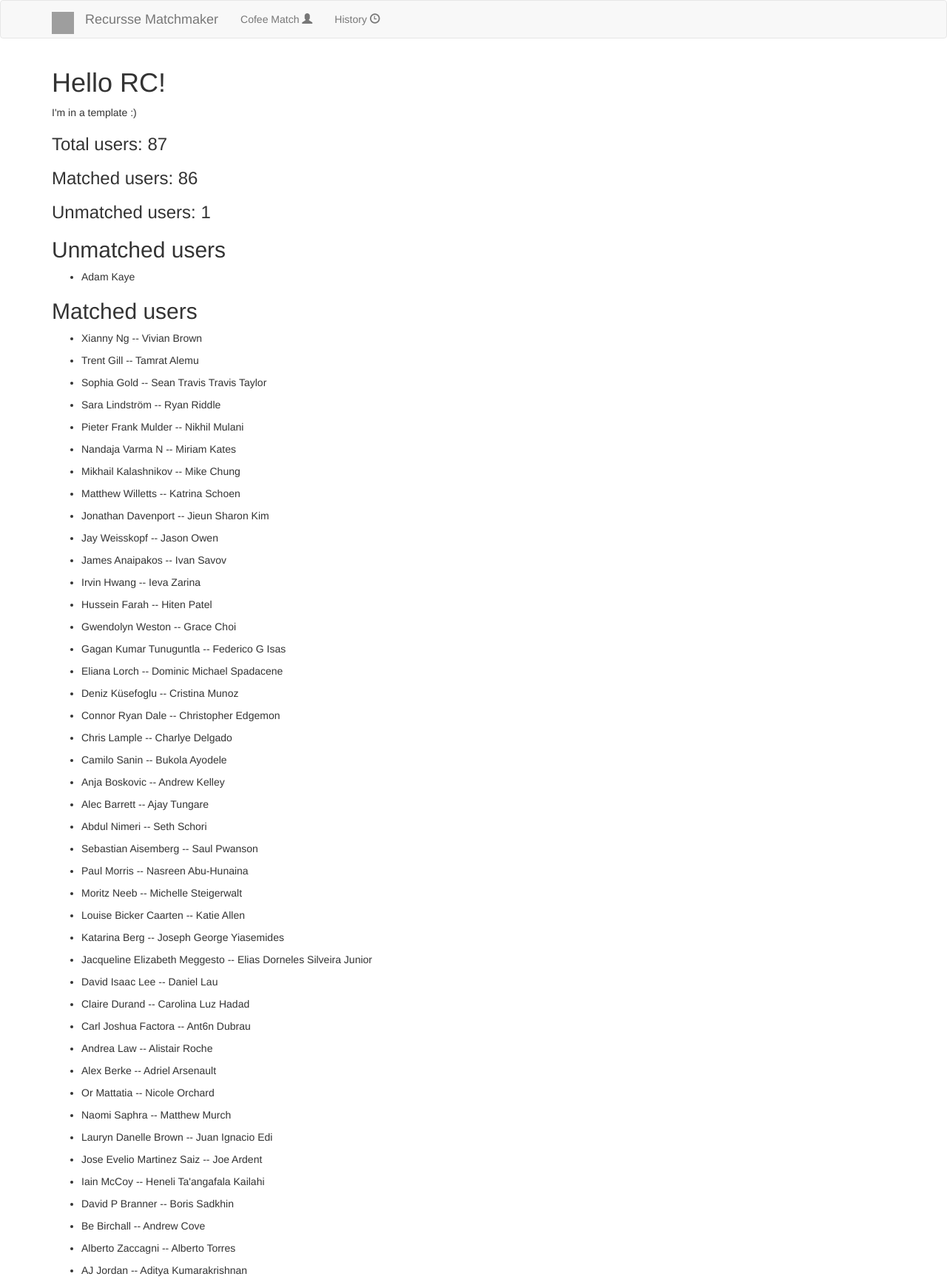
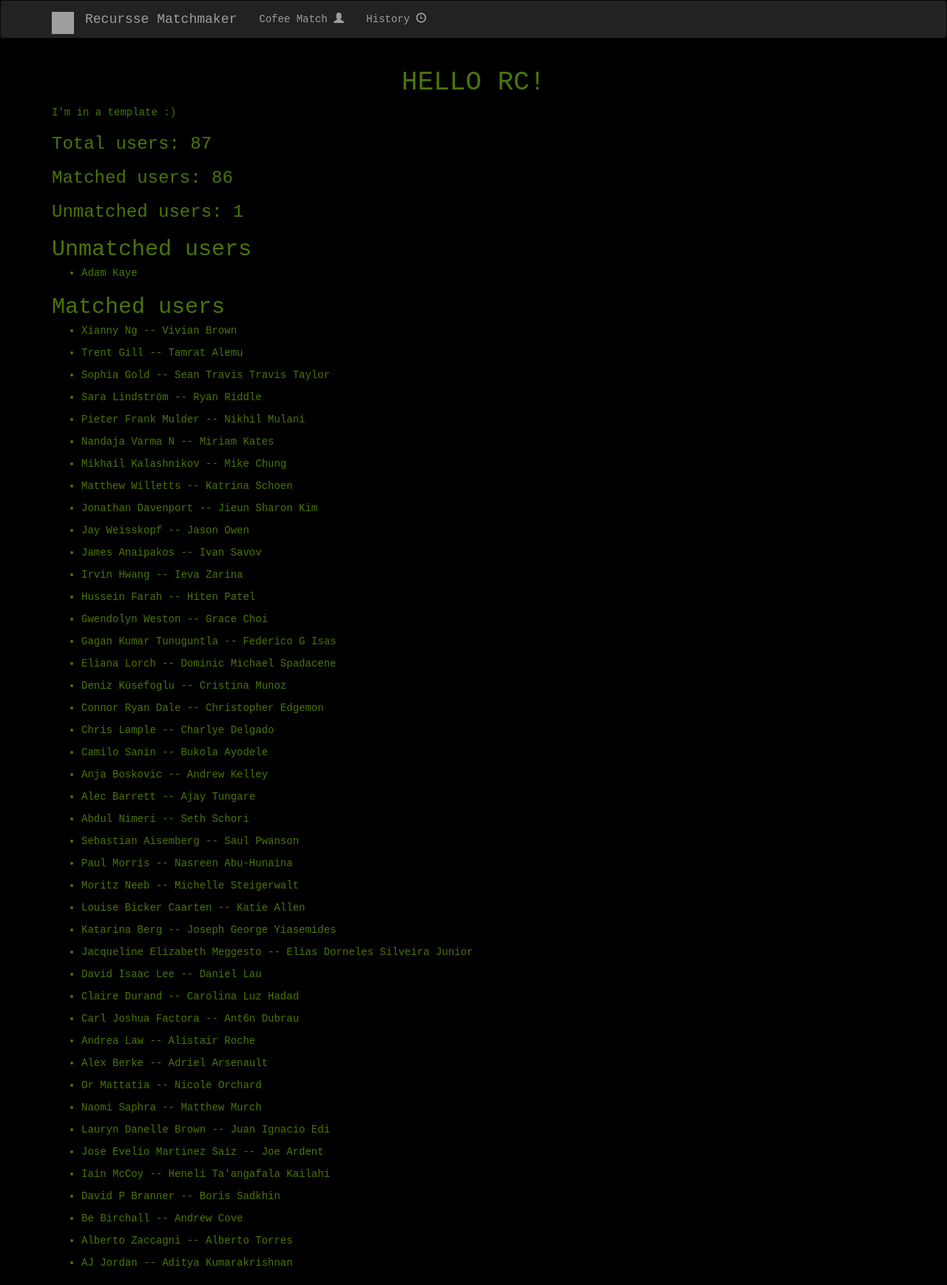
Before and after one commit to aarsenault/rc-matchmaker, a Flask app: page / in a window 1280 px wide. Shown: the whole page at 74% size. After the commit the page ends 1714 px from the top, so only its background shows below. Run offline with Flask 2, Linux system fonts and the light colour scheme; some libraries are stand-ins or nearby versions; grey boxes are pictures that could not be loaded.

Commit message:
adding new base template

```diff
--- a/src/app.py
+++ b/src/app.py
@@ -14,10 +14,15 @@ from src.models.users import fetch_users
 # from src.models.models import User
 
 app = Flask(__name__)
+
+# APP_SETTINGS picked up from autoenv and .env file
 app.config.from_object(os.environ['APP_SETTINGS'])
 app.config['SQLALCHEMY_TRACK_MODIFICATIONS'] = False
 db = SQLAlchemy(app)
 
+
+# Sanity Checker for env variables
+print( 'Environment configuratino is: {}'.format( os.environ['APP_SETTINGS']) )
 
 @app.route('/')
 def index():
--- /dev/null
+++ b/src/static/css/style.css
@@ -0,0 +1,44 @@
+
+body {
+    background-color: black;
+    color: #4B7507;
+    font-family: "Courier New";
+
+}
+
+
+h2 {
+    margin-top: 20px;
+    margin-bottom: 5px;
+    color: #4B7507;
+    font-weight: 300;
+}
+
+
+
+
+h1 {
+    text-align: center;
+    text-transform: uppercase;
+    color: #4B7507;
+}
+
+.form-size {
+
+    max-width: 640px;
+
+    /* 0 means no margin on top and bottom*/
+    /* auto means make left and right equal */
+    margin: 0 auto;
+
+    background-color: #E9E9E9;
+
+    padding: 20px;
+
+    border: 1px solid #D5D5D5;
+
+    -webkit-border-radius: 5px;
+    -moz-border-radius: 5px;
+    border-radius: 5px;
+
+}
--- a/src/templates/base.html
+++ b/src/templates/base.html
@@ -10,7 +10,7 @@
 <body>
 
 <!-- Navigation bar -->
-<nav class="navbar navbar-default">
+<nav class="navbar navbar-inverse">
     <div class="container">
         <div class="navbar-header">
             <button type="button" class="navbar-toggle collapsed" data-toggle="collapse"
```
